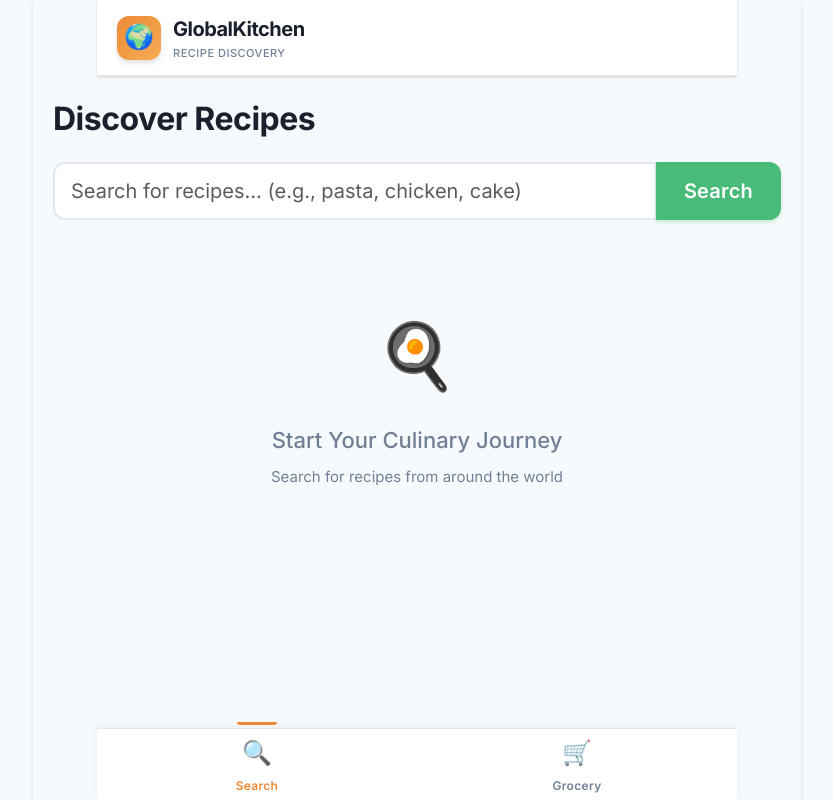
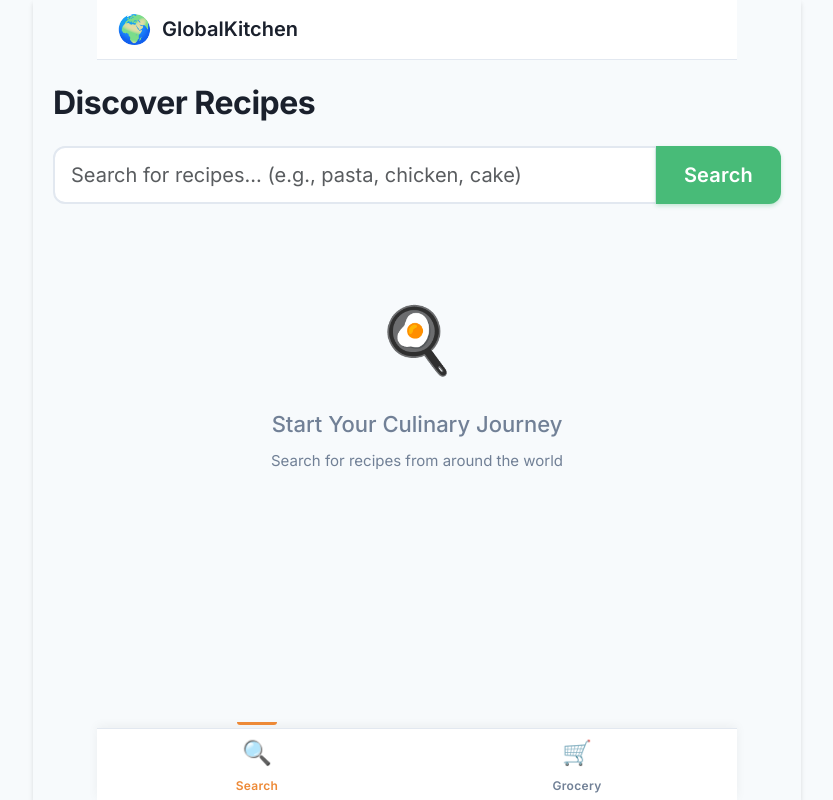
Before and after one commit to julisunkan/dish, a Flask app: page /search in a window 1280 px wide. Shown: the whole page, without its empty margins (223-1056 px from the left). Run offline with Flask 3, Linux system fonts and the light colour scheme.

Commit message:
Assistant checkpoint: Simplify header design
Assistant generated file changes:
- templates/base.html: Simplify header design, Update body padding for new header height, Simplify header HTML structure

---

User prompt:

change the header design. Make it simple

Replit-Commit-Author: Assistant
Replit-Commit-Session-Id: d206d283-6d09-4338-a220-fab555ed0651

```diff
--- a/templates/base.html
+++ b/templates/base.html
@@ -46,7 +46,7 @@
             background: var(--background);
             color: var(--text-primary);
             min-height: 100vh;
-            padding-top: 76px;
+            padding-top: 60px;
             padding-bottom: 80px;
             line-height: 1.6;
         }
@@ -57,14 +57,13 @@
             top: 0;
             left: 0;
             right: 0;
-            height: 76px;
+            height: 60px;
             background: var(--card-bg);
             border-bottom: 1px solid var(--border);
             z-index: 1000;
             display: flex;
             align-items: center;
             padding: 0 20px;
-            box-shadow: var(--shadow-sm);
         }
 
         .header-content {
@@ -73,51 +72,28 @@
             margin: 0 auto;
             display: flex;
             align-items: center;
-            justify-content: space-between;
         }
 
         .brand {
             display: flex;
             align-items: center;
-            gap: 12px;
+            gap: 10px;
             text-decoration: none;
             transition: opacity 0.2s;
         }
 
         .brand:hover {
-            opacity: 0.8;
+            opacity: 0.7;
         }
 
         .brand-icon {
-            width: 44px;
-            height: 44px;
-            background: linear-gradient(135deg, var(--accent) 0%, var(--accent-light) 100%);
-            border-radius: 12px;
-            display: flex;
-            align-items: center;
-            justify-content: center;
-            font-size: 24px;
-            box-shadow: var(--shadow-md);
-        }
-
-        .brand-text {
-            display: flex;
-            flex-direction: column;
+            font-size: 28px;
         }
 
         .brand-name {
             font-size: 20px;
-            font-weight: 700;
+            font-weight: 600;
             color: var(--text-primary);
-            letter-spacing: -0.5px;
-        }
-
-        .brand-tagline {
-            font-size: 11px;
-            font-weight: 500;
-            color: var(--text-secondary);
-            text-transform: uppercase;
-            letter-spacing: 0.5px;
         }
 
         /* Content Container */
@@ -443,11 +419,8 @@
     <header class="app-header">
         <div class="header-content">
             <a href="{{ url_for('search') }}" class="brand">
-                <div class="brand-icon">🌍</div>
-                <div class="brand-text">
-                    <div class="brand-name">GlobalKitchen</div>
-                    <div class="brand-tagline">Recipe Discovery</div>
-                </div>
+                <span class="brand-icon">🌍</span>
+                <span class="brand-name">GlobalKitchen</span>
             </a>
         </div>
     </header>
```
